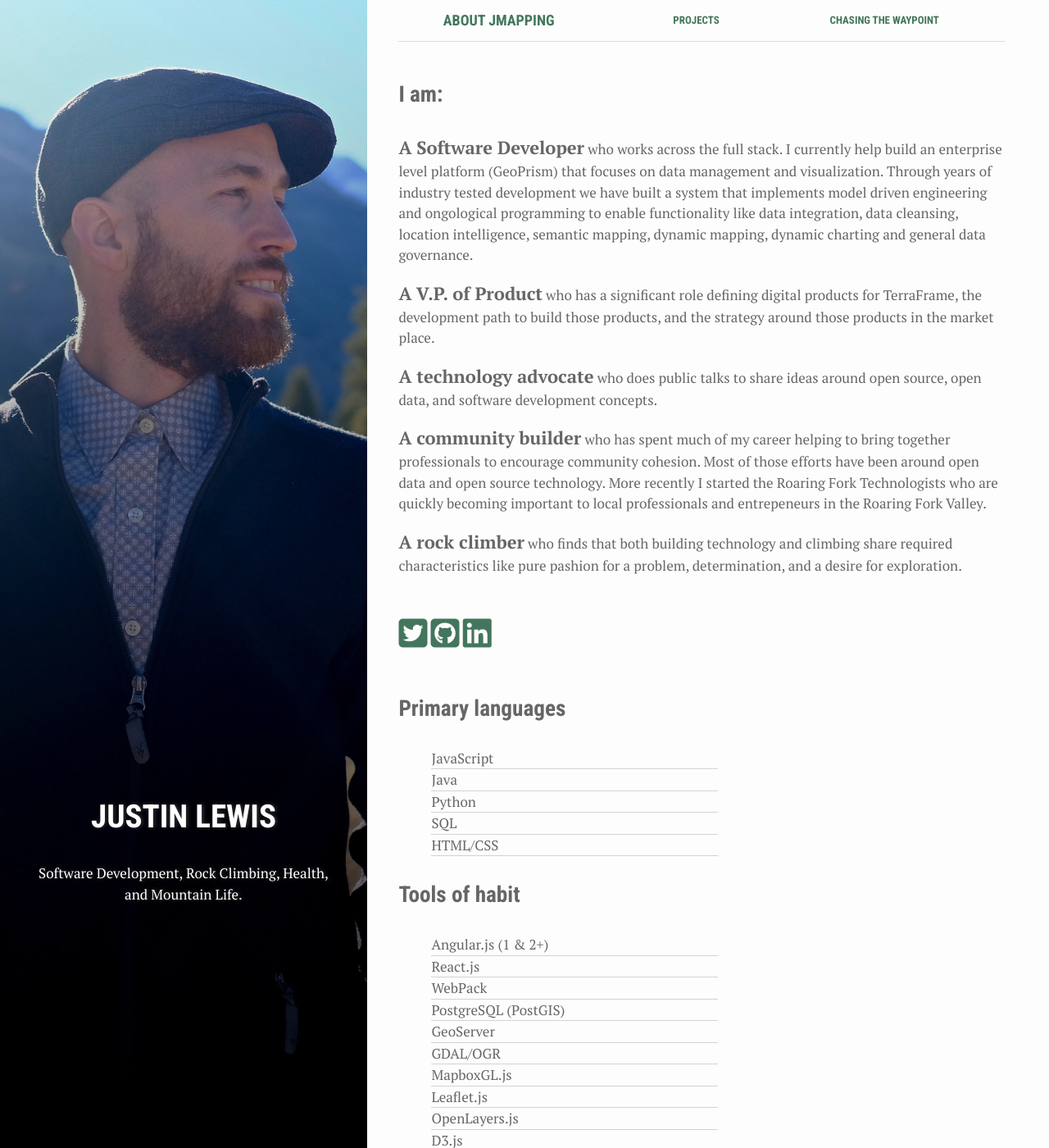
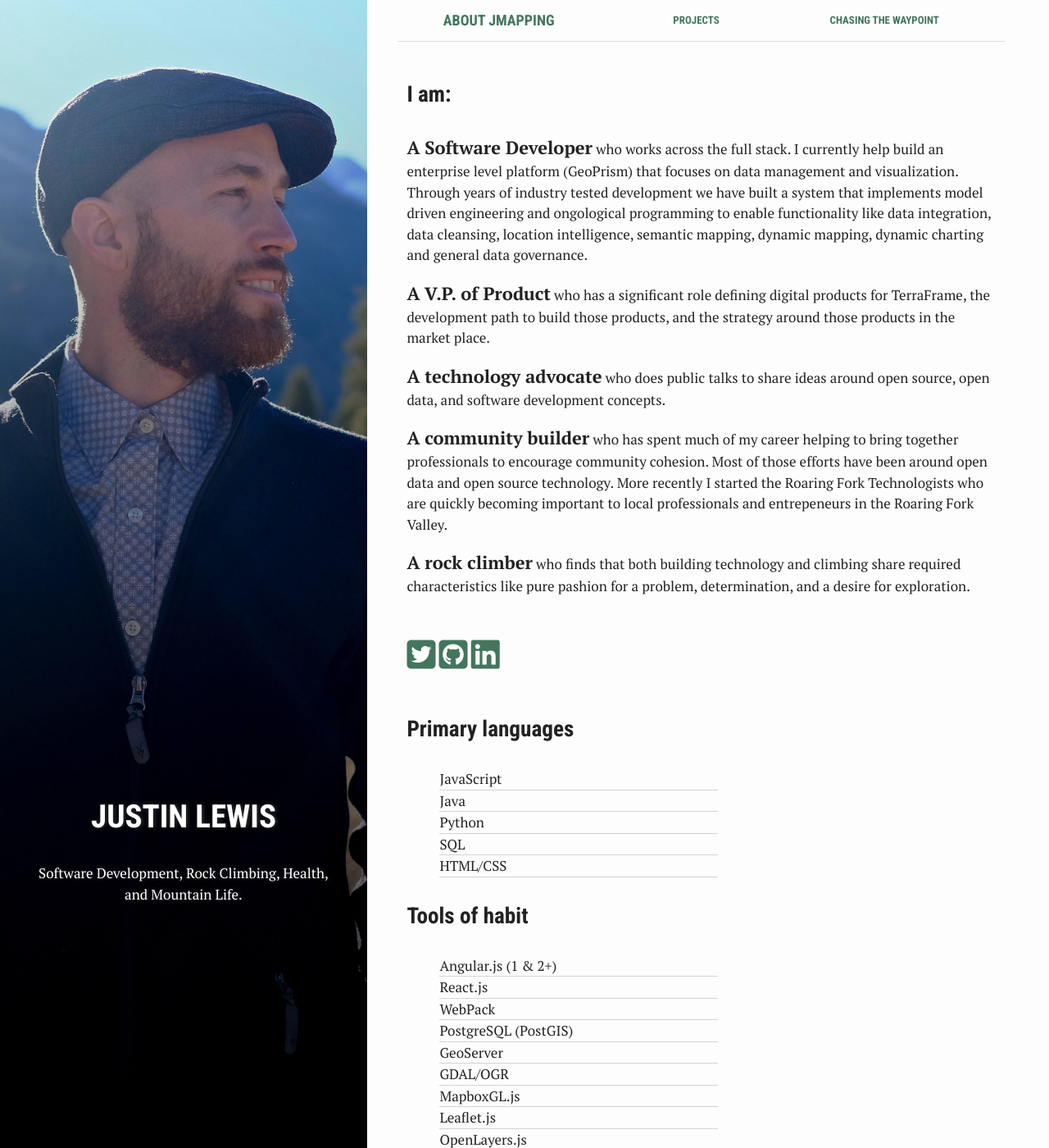
Before and after one commit to justinlewis/jmapping, a Jekyll site: the page built from index.html, in a window 1280 px wide and 1400 px high. Shown: the whole window at 82% size. Built offline with Jekyll 4.4.1, drawn with Linux system fonts in a browser that asks for light colours; nearby versions of some CDN libraries.

Commit message:
style changes

```diff
--- a/assets/_sass/_base.scss
+++ b/assets/_sass/_base.scss
@@ -270,9 +270,9 @@ i.social-link-icon:hover {
   font-size: 22px;
 }
 
-.content-wrapper {
-  color: $theme-text-color;
-}
+// .content-wrapper {
+//   color: $theme-text-color;
+// }
 
 .section-heading-row {
   text-align:center;
--- a/assets/_sass/_media-queries.scss
+++ b/assets/_sass/_media-queries.scss
@@ -147,6 +147,8 @@
 
   main {
     padding-top: 1em;
+    padding-left: 10px;
+    padding-right: 10px;
   }
 
   article {
```
